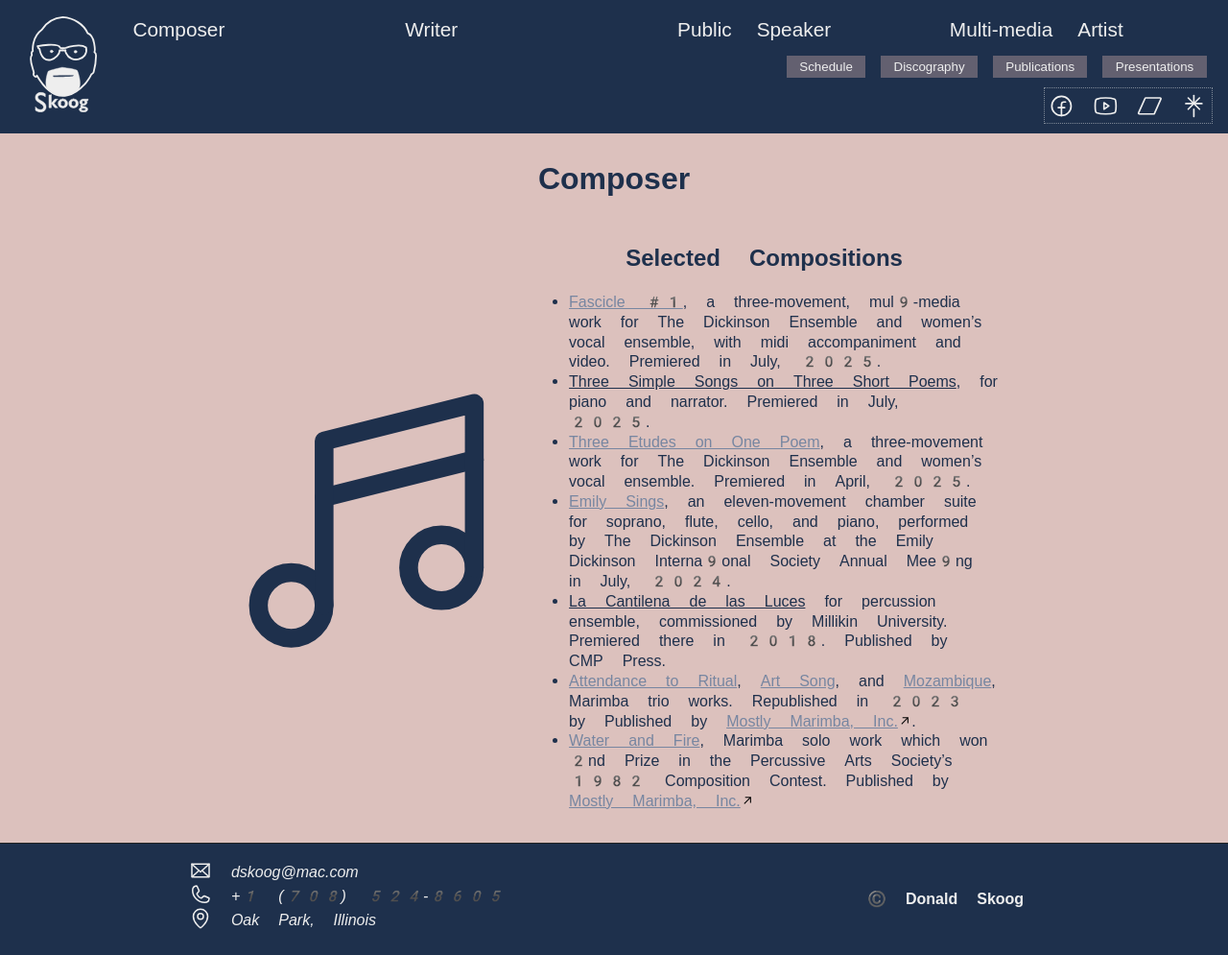
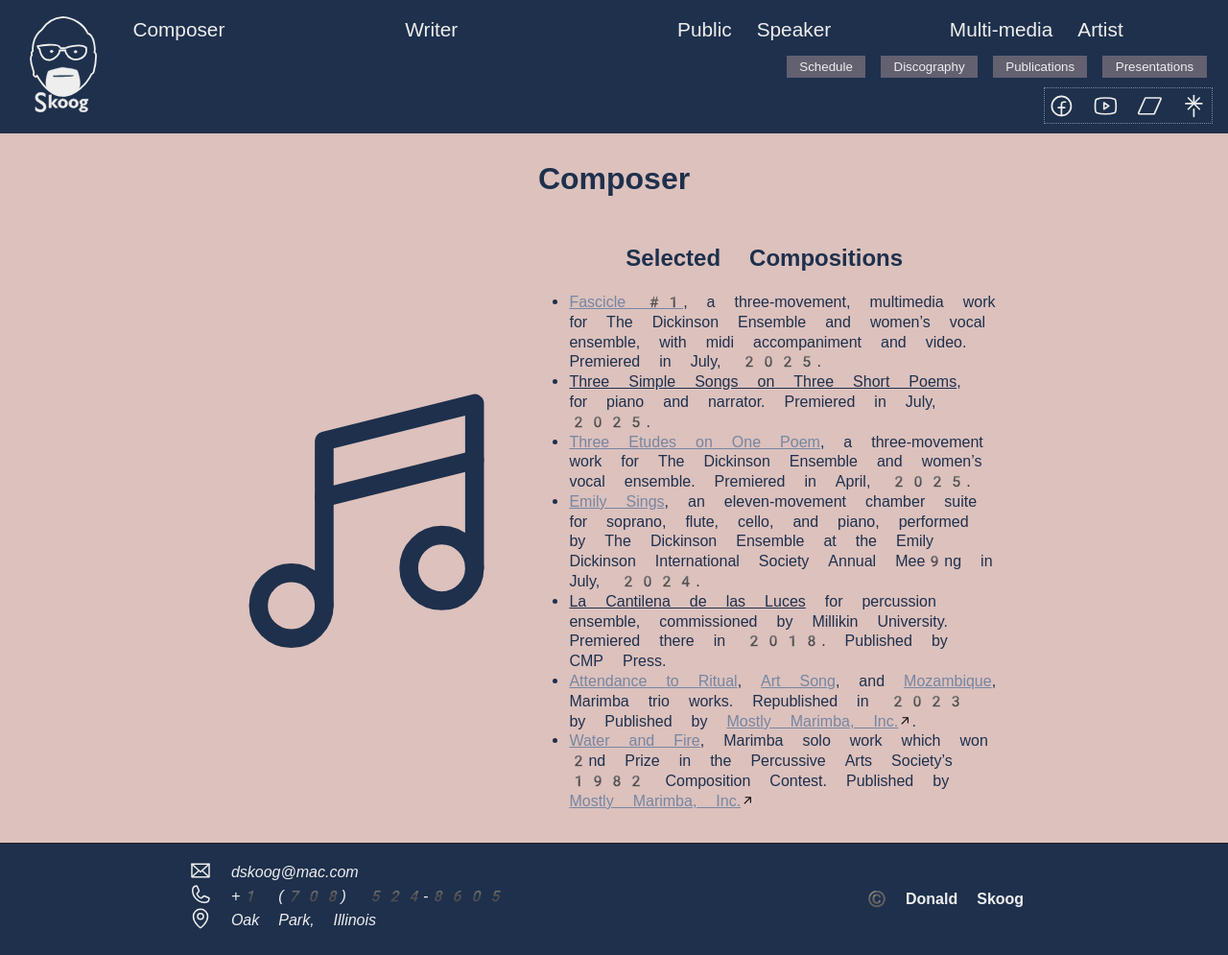
Before and after one commit to donaldskoog/don-skoog-website, a Jekyll site: the page built from composer.md, in a window 1280 px wide. Shown: the whole page at 96% size. Built offline with Jekyll 4.4.1, drawn with Linux system fonts in a browser that asks for light colours; some web fonts are replaced.

Commit message:
Spelling corrections.

```diff
--- a/composer.md
+++ b/composer.md
@@ -12,13 +12,13 @@ permalink: /composer/
       <h2>Selected Compositions</h2>
       <ul>
         <li>
-          <a href="https://youtu.be/QvV104uQCxU" title="Youtube video">Fascicle #1</a>, a three-movement, mul9-media work for The Dickinson Ensemble and women’s vocal ensemble, with midi accompaniment and video. Premiered in July, 2025.
+          <a href="https://youtu.be/QvV104uQCxU" title="Youtube video">Fascicle #1</a>, a three-movement, multimedia work for The Dickinson Ensemble and women’s vocal ensemble, with midi accompaniment and video. Premiered in July, 2025.
         </li>
         <li><u>Three Simple Songs on Three Short Poems</u>, for piano and narrator. Premiered in July, 2025.
         </li>
         <li><a href="https://youtu.be/Z4v0Kg57qHc" title="Youtube video">Three Etudes on One Poem</a>, a three-movement work for The Dickinson Ensemble and women’s vocal ensemble. Premiered in April, 2025.
         </li>
-        <li><a href="https://youtu.be/ABMLlbRSXZo" title="Youtube video">Emily Sings</a>, an eleven-movement chamber suite for soprano, flute, cello, and piano, performed by The Dickinson Ensemble at the Emily Dickinson Interna9onal Society Annual Mee9ng in July, 2024.
+        <li><a href="https://youtu.be/ABMLlbRSXZo" title="Youtube video">Emily Sings</a>, an eleven-movement chamber suite for soprano, flute, cello, and piano, performed by The Dickinson Ensemble at the Emily Dickinson International Society Annual Mee9ng in July, 2024.
         </li>
         <li><u>La Cantilena de las Luces</u> for percussion ensemble, commissioned by Millikin University. Premiered there in 2018. Published by CMP Press.
         </li>
```
